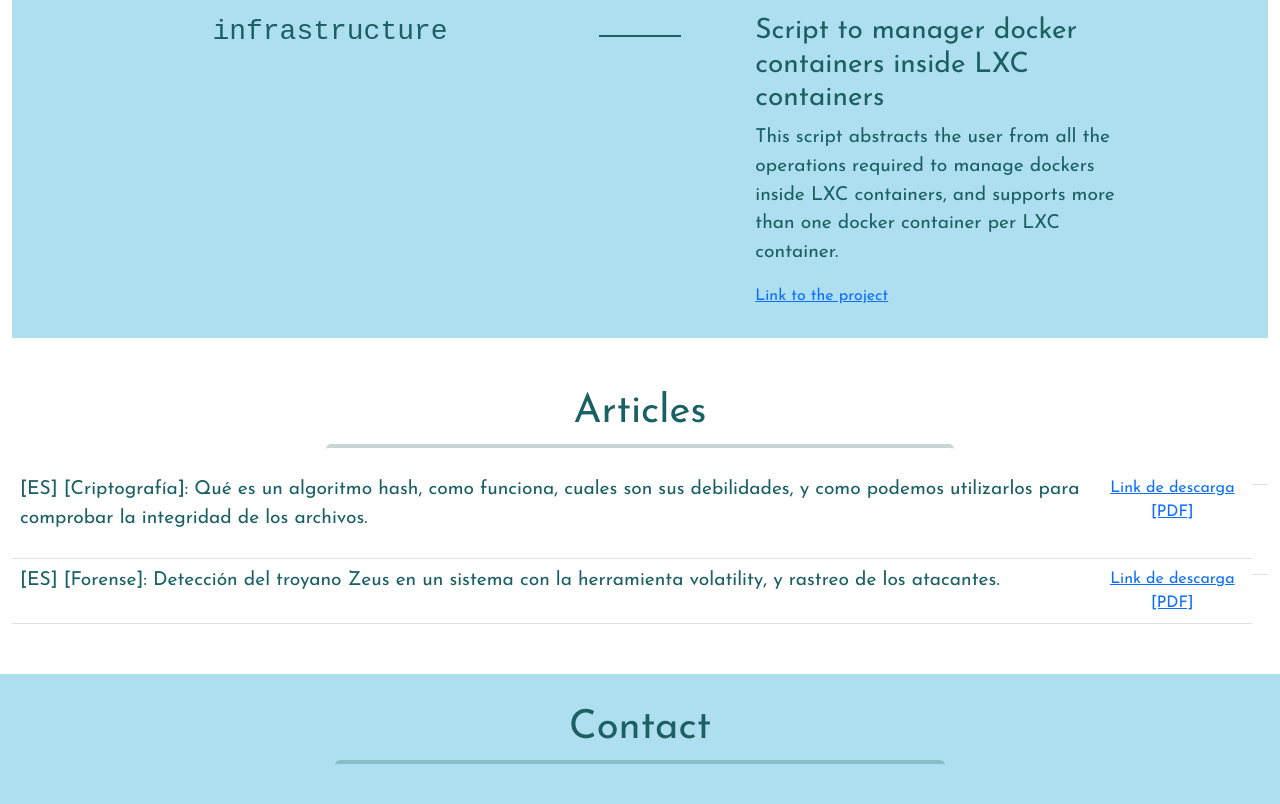
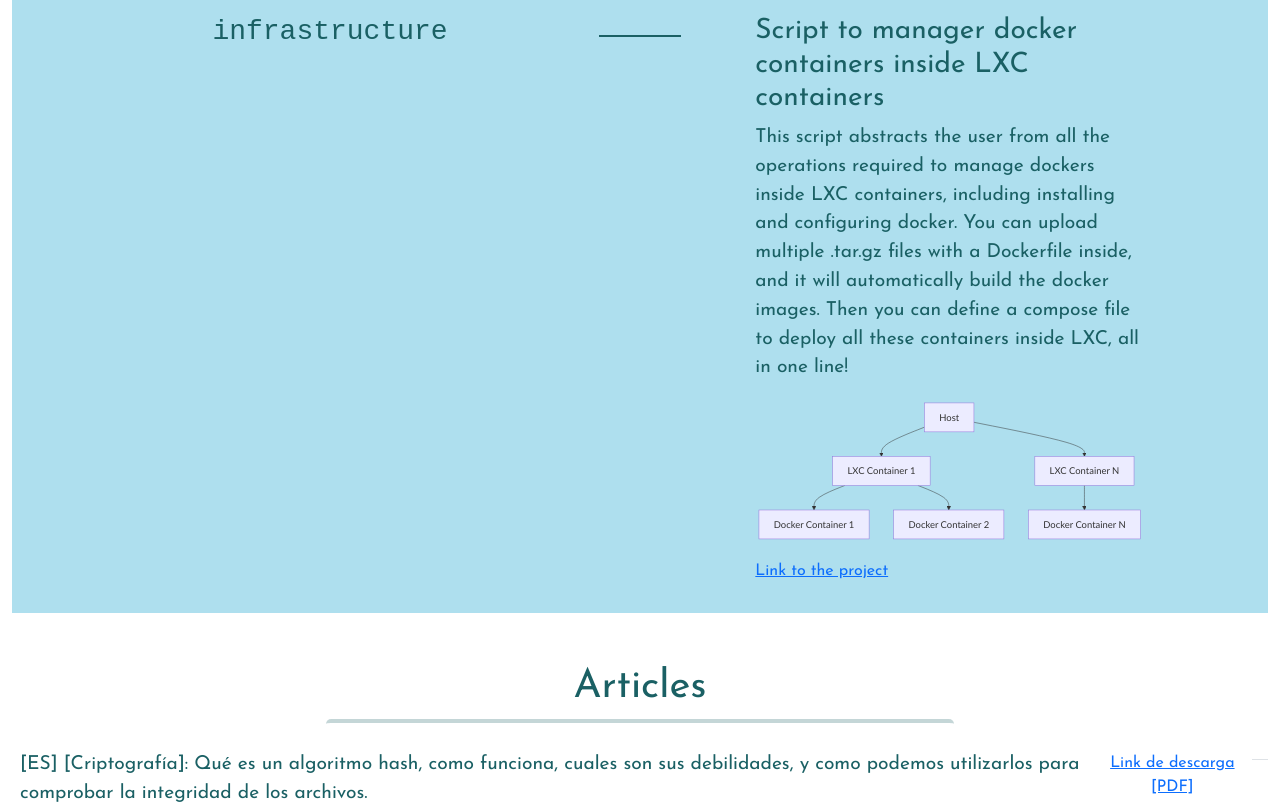
Before and after one commit to eskechivoi/EskechiWeb, a React (Create React App) app: page / in a window 1280 px wide. Shown: the part 2040-2844 px from the top of the page. Built offline with nearby package versions, Linux system fonts and the light colour scheme.

Commit message:
Projects can now show mermaid graphs

```diff
--- a/package.json
+++ b/package.json
@@ -6,6 +6,7 @@
     "@ionic/react": "^8.4.1",
     "cra-template": "1.2.0",
     "ionicons": "^7.4.0",
+    "mermaid": "^11.4.1",
     "react": "^19.0.0",
     "react-dom": "^19.0.0",
     "react-scripts": "^5.0.1",
--- /dev/null
+++ b/public/files/lxc_graph.md
@@ -0,0 +1,13 @@
+graph TD;
+    Host[Host]
+    LXCContainer1[LXC Container 1]
+    LXCContainerN[LXC Container N]
+    DockerContainer1[Docker Container 1]
+    DockerContainer2[Docker Container 2]
+    DockerContainerN[Docker Container N]
+
+    Host --> LXCContainer1
+    Host --> LXCContainerN
+    LXCContainer1 --> DockerContainer1
+    LXCContainer1 --> DockerContainer2
+    LXCContainerN --> DockerContainerN
--- /dev/null
+++ b/src/components/MermaidChart.js
@@ -0,0 +1,18 @@
+import React, { useEffect } from 'react';
+import mermaid from 'mermaid';
+
+const MermaidChart = ({ graph }) => {
+    useEffect(() => {
+        mermaid.initialize({ startOnLoad: true });
+        mermaid.contentLoaded();
+    }, []);
+
+    return (
+        <div className="mermaid">
+            {console.log(graph)}
+            {graph}
+        </div>
+    );
+};
+
+export default MermaidChart;
--- a/src/components/home/projects/Project.js
+++ b/src/components/home/projects/Project.js
@@ -1,6 +1,17 @@
-import React from 'react';
+import React, { useState, useEffect } from 'react';
+import MermaidChart from '../../MermaidChart';
 
-const Project = ({ category, name, description, link }) => {
+const Project = ({ category, name, description, link, graph }) => {
+    const [graphContent, setGraphContent] = useState('');
+
+    useEffect(() => {
+        if (graph) {
+            fetch(`files/${graph}`)
+                .then(response => response.text())
+                .then(text => setGraphContent(text));
+        }
+    }, [graph]);
+
     return (
         <>
             <div className="col-lg-4">
@@ -12,6 +23,8 @@ const Project = ({ category, name, description, link }) => {
             <div className="col-lg-4" style={{ textAlign: 'left'}}>
                 <h3>{name}</h3>
                 <p>{description}</p>
+                { graphContent && ( <MermaidChart graph={graphContent} /> )}
+                <p></p>
                 { link && (
                     <a href={link}>Link to the project</a>
                 )}
--- a/src/components/home/projects/Projects.js
+++ b/src/components/home/projects/Projects.js
@@ -8,7 +8,13 @@ const Projects = ({ projectsJson }) => {
             <hr className="hr-socials"/>
             {projectsJson.map((project, index) => (
                 <div className="row justify-content-center" style={{ marginTop: '50px' }} key={index}>
-                    <Project category={project.category} name={project.name} description={project.description} link={project.link}/>
+                    <Project
+                        category={project.category}
+                        name={project.name}
+                        description={project.description}
+                        link={project.link}
+                        graph={project.graph}
+                    />
                 </div>
             ))}
         </div>
--- a/src/data/projects.json
+++ b/src/data/projects.json
@@ -2,7 +2,8 @@
     {
         "category": "infrastructure",
         "name": "Script to manager docker containers inside LXC containers",
-        "description": "This script abstracts the user from all the operations required to manage dockers inside LXC containers, and supports more than one docker container per LXC container.",
+        "description": "This script abstracts the user from all the operations required to manage dockers inside LXC containers, including installing and configuring docker. You can upload multiple .tar.gz files with a Dockerfile inside, and it will automatically build the docker images. Then you can define a compose file to deploy all these containers inside LXC, all in one line!",
+        "graph": "lxc_graph.md",
         "link": "https://github.com/eskechivoi/lxc_and_docker"
     }
 ]
```
Also changed, not shown: 1 other file (tests, documents, lock files or other folders). Lines whose indentation alone changed are shown as unchanged.
